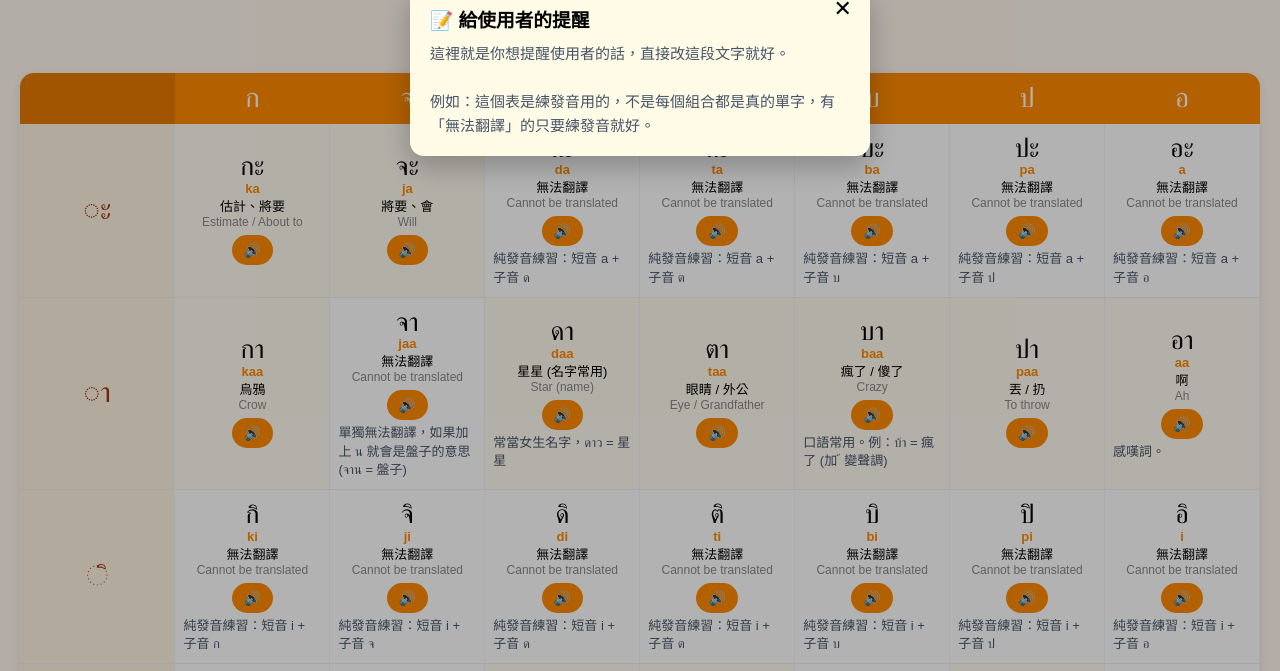
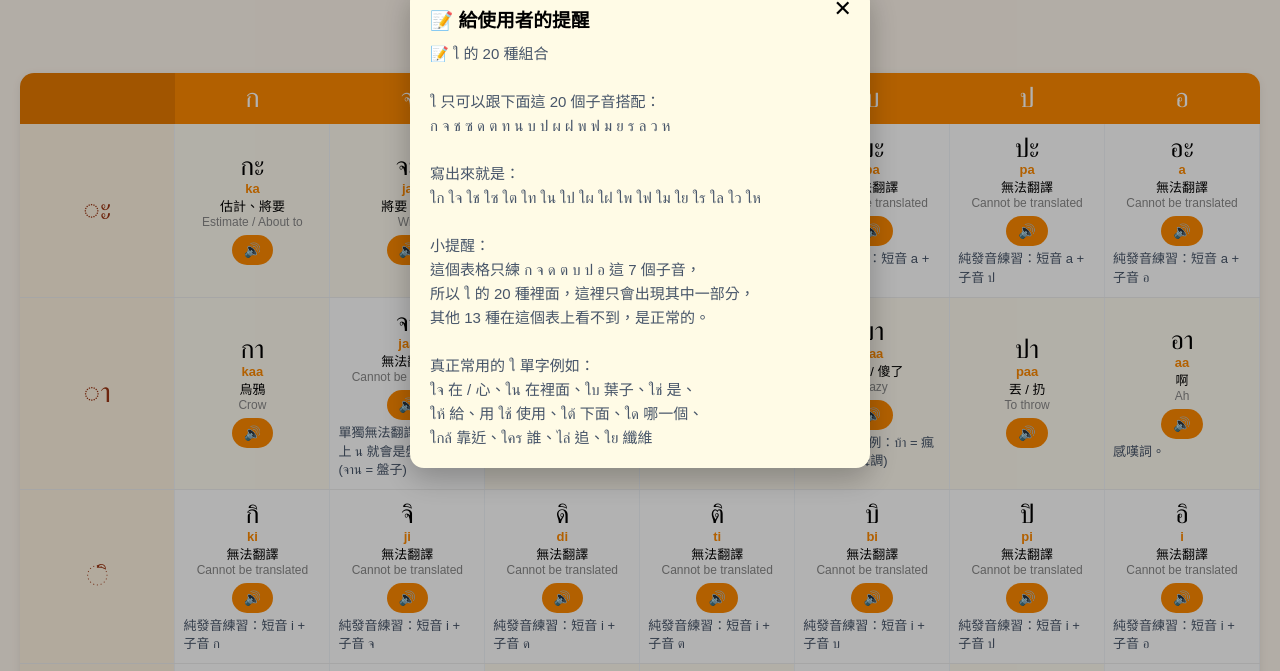
Before and after one commit to Mirien-style/thai-pronunciation-maintest, a plain HTML site: page index.html in a window 1280 px wide. Both pictures are taken after a click on the button "📝 筆記". Shown: the part 93-764 px from the top of the page. Drawn offline with Linux system fonts and the light colour scheme.

Commit message:
Update index.html

```diff
--- a/index.html
+++ b/index.html
@@ -68,9 +68,23 @@ tbody td.vowel-head { min-width: 70px; }
   <div class="note-box">
     <button class="note-close" onclick="closeNote()">✕</button>
     <h3>📝 給使用者的提醒</h3>
-    <p>這裡就是你想提醒使用者的話，直接改這段文字就好。
+       <p>📝 ใ 的 20 種組合
 
-例如：這個表是練發音用的，不是每個組合都是真的單字，有「無法翻譯」的只要練發音就好。</p>
+ใ 只可以跟下面這 20 個子音搭配：
+ก จ ช ซ ด ต ท น บ ป ผ ฝ พ ฟ ม ย ร ล ว ห
+
+寫出來就是：
+ใก ใจ ใช ใซ ใต ใท ใน ใป ใผ ใฝ ใพ ใฟ ใม ใย ใร ใล ใว ให
+
+小提醒：
+這個表格只練 ก จ ด ต บ ป อ 這 7 個子音，
+所以 ใ 的 20 種裡面，這裡只會出現其中一部分，
+其他 13 種在這個表上看不到，是正常的。
+
+真正常用的 ใ 單字例如：
+ใจ 在 / 心、ใน 在裡面、ใบ 葉子、ใช่ 是、
+ให้ 給、用 ใช้ 使用、ใต้ 下面、ใด 哪一個、
+ใกล้ 靠近、ใคร 誰、ไล่ 追、ใย 纖維</p>
   </div>
 </div>
 <!-- 2026.11.15新增以上 -->
```
